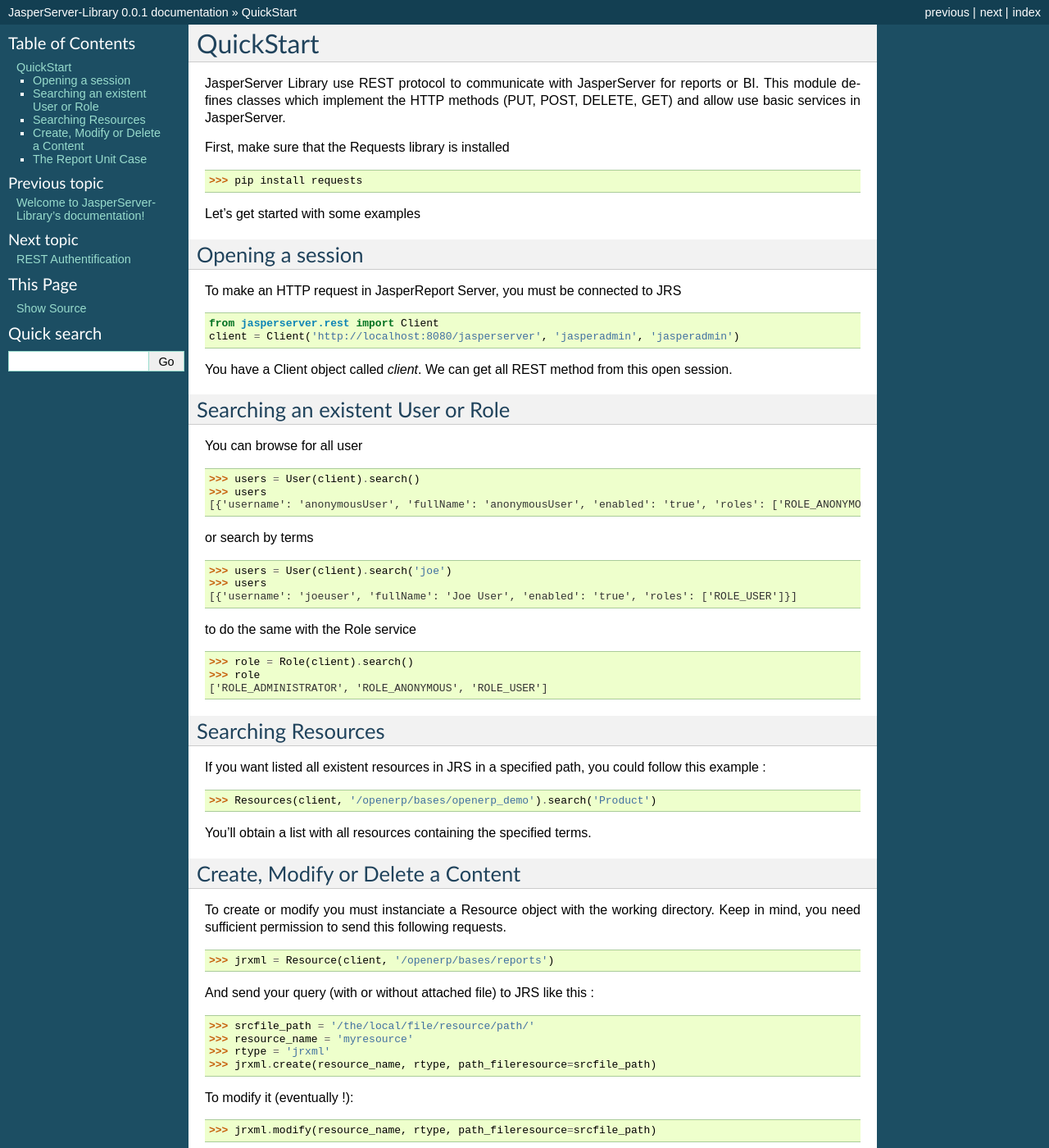
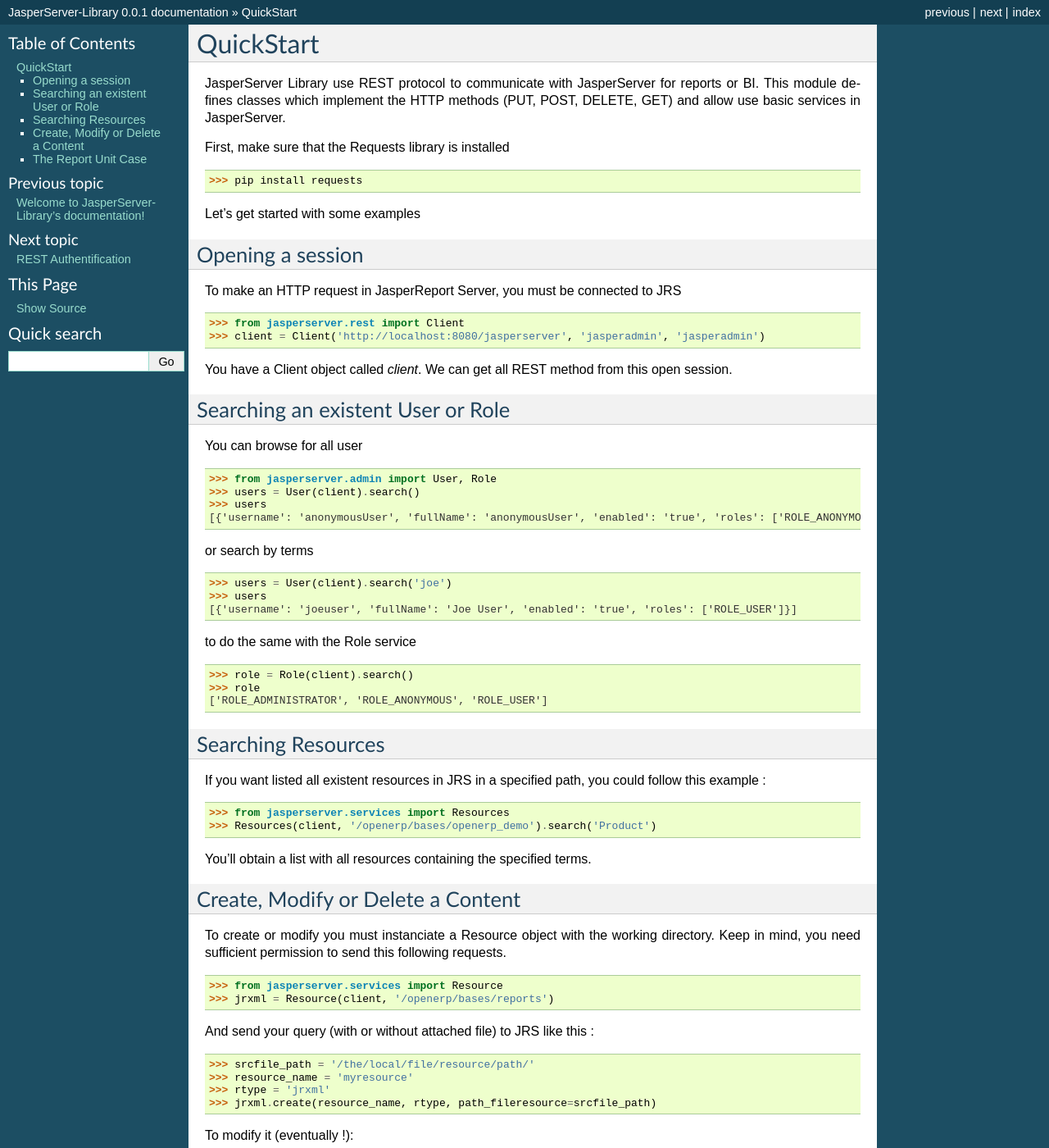
Before and after one commit to kryskool/JasperServer-Library, a Sphinx documentation site: the page built from doc/source/quickstart.rst, in a window 1280 px wide and 1400 px high. Shown: the whole window at 82% size. Built offline with Sphinx 7.4.7, drawn with Linux system fonts in a browser that asks for light colours; some of the changed text lies outside the part shown.

Commit message:
[ADD] imports

```diff
--- a/doc/source/quickstart.rst
+++ b/doc/source/quickstart.rst
@@ -17,8 +17,8 @@ To make an HTTP request in JasperReport Server, you must be connected to JRS
 
 .. code-block:: python
 
-    from jasperserver.rest import Client
-    client = Client('http://localhost:8080/jasperserver', 'jasperadmin', 'jasperadmin')
+    >>> from jasperserver.rest import Client
+    >>> client = Client('http://localhost:8080/jasperserver', 'jasperadmin', 'jasperadmin')
 
 You have a Client object called *client*. We can get all REST method from this open session.
 
@@ -30,6 +30,7 @@ You can browse for all user
 
 .. code-block:: python
 
+    >>> from jasperserver.admin import User, Role
     >>> users = User(client).search()
     >>> users
     [{'username': 'anonymousUser', 'fullName': 'anonymousUser', 'enabled': 'true', 'roles': ['ROLE_ANONYMOUS']}, ...
@@ -60,6 +61,7 @@ If you want listed all existent resources in JRS in a specified path, you could
 
 .. code-block:: python
 
+    >>> from jasperserver.services import Resources
     >>> Resources(client, '/openerp/bases/openerp_demo').search('Product')
 
 You'll obtain a list with all resources containing the specified terms.
@@ -73,6 +75,7 @@ Keep in mind, you need sufficient permission to send this following requests.
 
 .. code-block:: python
 
+    >>> from jasperserver.services import Resource
     >>> jrxml = Resource(client, '/openerp/bases/reports')
 
 And send your query (with or without attached file) to JRS like this :
@@ -120,6 +123,7 @@ Maybe, you could need run it :
 
 .. code-block:: python
 
+    >>> from jasperserver.services import Report
     >>> report = Report(client, '/openerp/bases/openerp_demo')
     >>> report.run('myreport')
 
```
